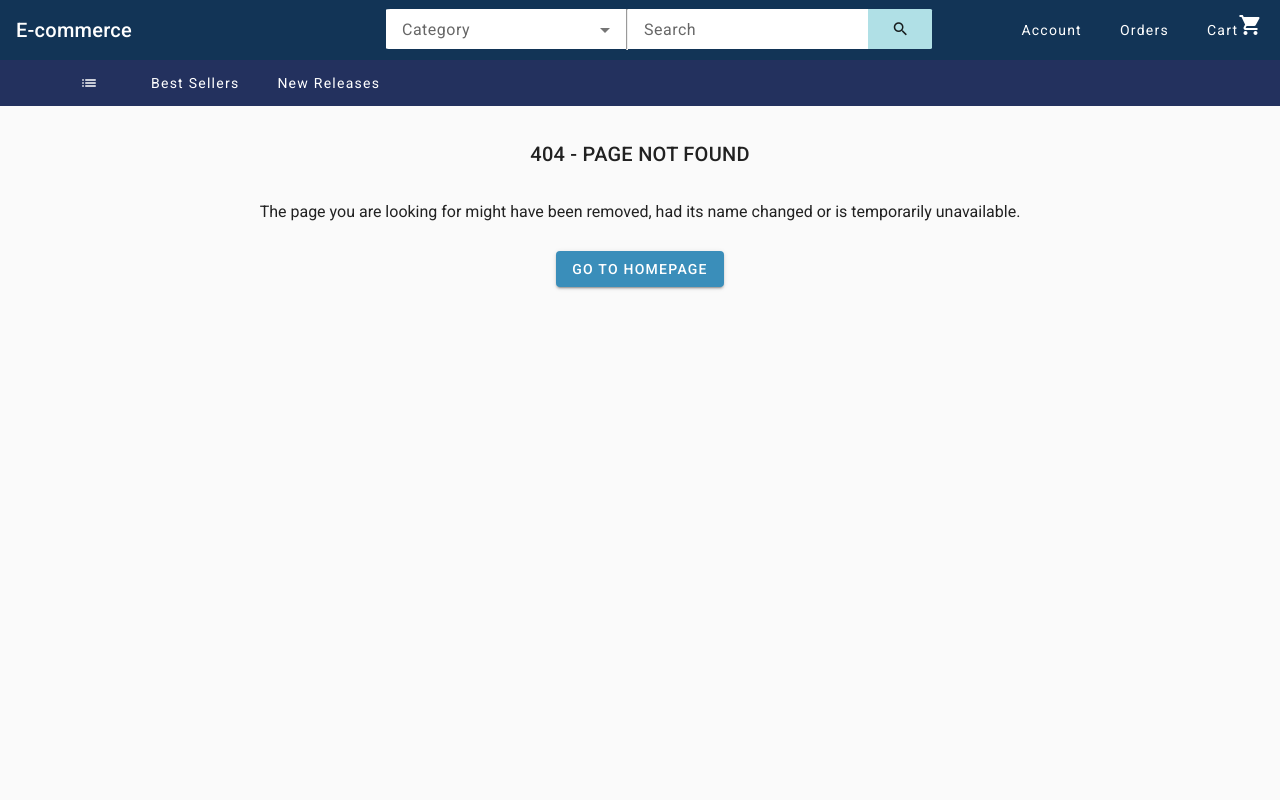
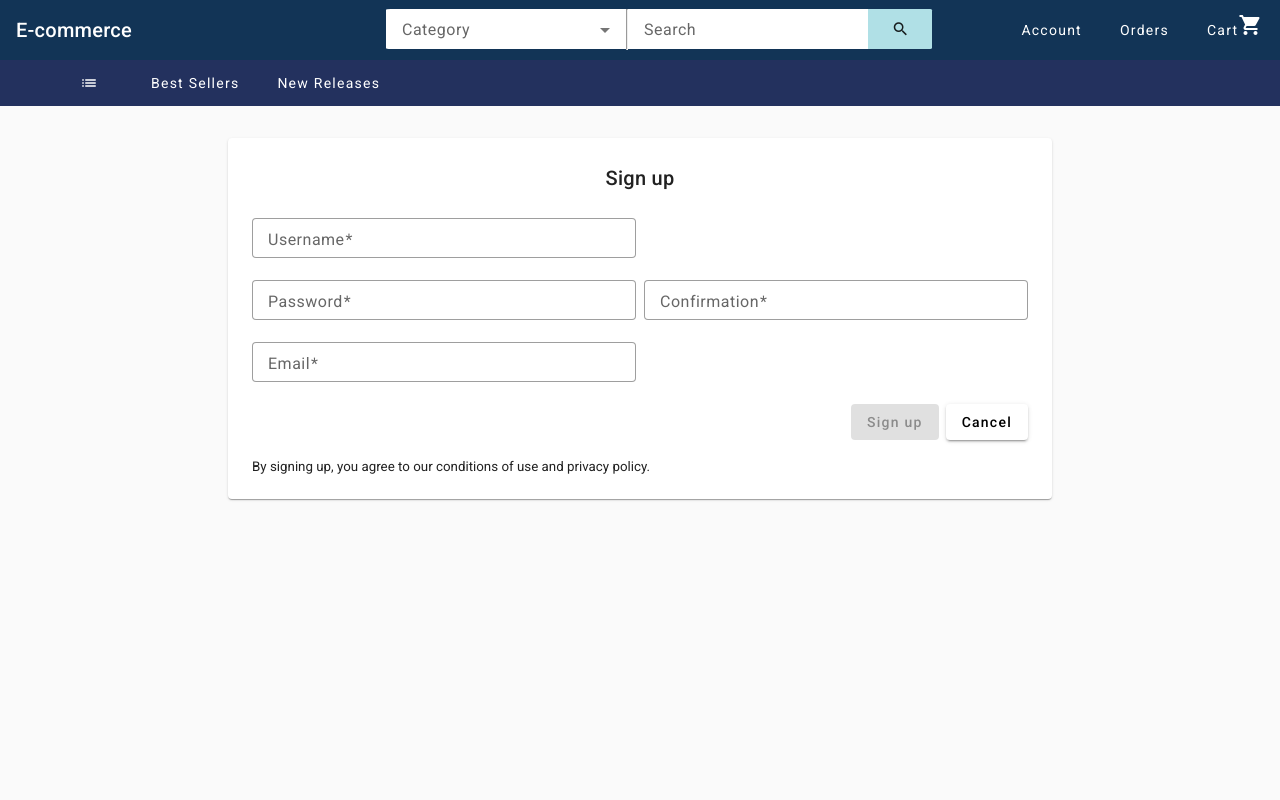
Before and after one commit to mph256/ECommerce-front, an Angular app: page /sign-up in a window 1280 px wide. Shown: the top 800 px of the page. Built offline with nearby package versions, Linux system fonts and the light colour scheme.

Commit message:
feat: add sign-up component

```diff
--- a/src/app/app-routing.module.ts
+++ b/src/app/app-routing.module.ts
@@ -2,6 +2,10 @@ import { NgModule } from '@angular/core';
 import { RouterModule, Routes } from '@angular/router';
 
 const routes: Routes = [
+  {
+    path: 'sign-up',
+    loadChildren: () => import('./sign-up/sign-up.module').then(m => m.SignUpModule)
+  },
   { path: '**',
     loadChildren: () => import('./page-not-found/page-not-found.module').then(m => m.PageNotFoundModule)
   }
--- /dev/null
+++ b/src/app/sign-up/components/sign-up/sign-up.component.html
@@ -0,0 +1,52 @@
+<div class="container">
+    <div class="row center-x">
+        <mat-card>
+            <mat-card-header>
+                <mat-card-title>Sign up</mat-card-title>
+            </mat-card-header>
+            <mat-card-content>
+                <form [formGroup]="signUpForm" class="form">
+                    <div class="form-row">
+                        <mat-form-field appearance="outline">
+                            <mat-label>Username</mat-label>
+                            <input type="text" minlength="3" maxlength="20" matInput [formControl]="usernameCtrl">
+                            <mat-error>{{ getFormControlErrorText(usernameCtrl) }}</mat-error>
+                        </mat-form-field>
+                    </div>
+                    <div class="form-row">
+                        <mat-form-field appearance="outline">
+                            <mat-label>Password</mat-label>
+                            <input type="password" minlength="3" maxlength="70" matInput [formControl]="passwordCtrl">
+                            <mat-error>{{ getFormControlErrorText(passwordCtrl) }}</mat-error>
+                        </mat-form-field>
+                        <mat-form-field appearance="outline">
+                            <mat-label>Confirmation</mat-label>
+                            <input type="password" minlength="3" maxlength="70" matInput [formControl]="confirmPasswordCtrl">
+                            <mat-error>{{ getFormControlErrorText(confirmPasswordCtrl) }}</mat-error>
+                        </mat-form-field>
+                    </div>
+                    <div class="form-row">
+                        <mat-form-field appearance="outline">
+                            <mat-label>Email</mat-label>
+                            <input type="email" matInput [formControl]="emailCtrl">
+                            <mat-error>{{ getFormControlErrorText(emailCtrl) }}</mat-error>
+                        </mat-form-field>
+                    </div>
+                    <div class="form-row form-message" *ngIf="message && !loading">
+                        <small>{{ message }}</small>
+                    </div>
+                    <div class="form-row form-actions">
+                        <button mat-raised-button (click)="onSignUp()" [disabled]="signUpForm.invalid || loading" [ngClass]="{ btn: signUpForm.valid && !loading }">Sign up</button>
+                        <button type="button" mat-raised-button (click)="onCancel()">Cancel</button>
+                    </div>
+                    <div class="form-row form-spinner" *ngIf="loading">
+                        <mat-progress-spinner mode="indeterminate"></mat-progress-spinner>
+                    </div>
+                </form>
+                <p>
+                    <small>By signing up, you agree to our conditions of use and privacy policy.</small>
+                </p>
+            </mat-card-content>
+        </mat-card>
+    </div>
+</div>
--- /dev/null
+++ b/src/app/sign-up/components/sign-up/sign-up.component.scss
@@ -0,0 +1,71 @@
+.container {
+    margin: 2em;
+}
+
+.row, .form-row {
+    display: flex;
+}
+
+.center-x {
+    justify-content: center;
+}
+
+.form {
+
+    .form-row mat-form-field:nth-child(2) {
+        margin-left: .5em;
+    }
+
+    .form-message {
+        justify-content: center;
+        color: #e74c3c;
+        margin: -.5em 0 1em;
+    }
+
+    .form-actions {
+        justify-content: end;
+    }
+
+    .form-actions button:nth-child(2) {
+        margin-left: .5em;
+    }
+
+    .form-spinner {
+        justify-content: center;
+        margin-top: 1.5em;
+    }
+
+    .btn {
+        background-color: #3a8eba;
+        color: #ffffff;
+    }
+
+    ::ng-deep .mat-mdc-text-field-wrapper {
+        height: 2.5em;
+    }
+
+    ::ng-deep .mat-mdc-form-field:not(.mat-form-field-disabled) .mat-mdc-floating-label.mdc-floating-label {
+        padding-bottom: 16px;
+    }
+
+    ::ng-deep .mat-mdc-text-field-wrapper.mdc-text-field--outlined .mat-mdc-form-field-infix {
+        padding-top: 9px;
+    }
+
+    mat-form-field  {
+        width: 24em;
+    }
+
+}
+
+mat-card {
+
+    width: 51.5em;
+    padding: .5em;
+
+    mat-card-header {
+        justify-content: center;
+        margin-bottom: 1.5em;
+    }
+
+}
--- /dev/null
+++ b/src/app/sign-up/components/sign-up/sign-up.component.ts
@@ -0,0 +1,131 @@
+import { Component, OnInit } from '@angular/core';
+import { FormBuilder, FormGroup, FormControl, Validators, AbstractControl } from '@angular/forms';
+import { Router } from '@angular/router';
+import { HttpErrorResponse } from '@angular/common/http';
+
+import { catchError, finalize, tap } from 'rxjs/operators';
+
+import { confirmEqualValidator } from '../../../shared/validators/confirm-equal.validator';
+
+import { AuthService } from '../../../shared/services/auth/auth.service';
+import { CartService } from '../../../shared/services/cart/cart.service';
+
+@Component({
+  selector: 'app-sign-up',
+  templateUrl: './sign-up.component.html',
+  styleUrls: ['./sign-up.component.scss']
+})
+export class SignUpComponent implements OnInit {
+
+  signUpForm!: FormGroup;
+
+  usernameCtrl!: FormControl;
+  passwordCtrl!: FormControl;
+  confirmPasswordCtrl!: FormControl;
+  emailCtrl!: FormControl;
+
+  loading = false;
+
+  message!: string;
+
+  constructor(private formBuilder: FormBuilder, private router: Router, private authService: AuthService, private cartService: CartService) { }
+
+  ngOnInit(): void {
+
+    if(this.authService.isAuthenticated())
+      this.router.navigateByUrl('/home');
+    else
+      this.initForm();
+
+  }
+
+  initForm(): void {
+
+    this.usernameCtrl = this.formBuilder.control(null, [Validators.required, Validators.pattern('^[^\\s]*$'), Validators.minLength(3), Validators.maxLength(20)]);
+    this.passwordCtrl = this.formBuilder.control(null, [Validators.required, Validators.minLength(8), Validators.maxLength(70)]);
+    this.confirmPasswordCtrl = this.formBuilder.control(null, Validators.required);
+    this.emailCtrl = this.formBuilder.control(null, [Validators.required, Validators.email]);
+
+    this.signUpForm = this.formBuilder.group({
+      username: this.usernameCtrl,
+      password: this.passwordCtrl,
+      confirmPassword: this.confirmPasswordCtrl,
+      email: this.emailCtrl
+    },
+    { validators: [confirmEqualValidator('password', 'confirmPassword')],
+      updateOn: 'blur'
+    });
+
+    this.signUpForm.statusChanges.pipe(
+      tap(status => {
+
+        if(status === 'INVALID' && this.passwordCtrl.value && this.confirmPasswordCtrl.value && this.signUpForm.hasError('confirmEqual'))
+          this.confirmPasswordCtrl.setErrors({ 'confirmEqual': true });
+
+        if(!this.signUpForm.hasError('confirmEqual') && this.confirmPasswordCtrl.value)
+          this.confirmPasswordCtrl.setErrors(null);
+
+      })
+    ).subscribe();
+
+  }
+
+  getFormControlName(control: AbstractControl): string | null {
+    return Object.entries(control.parent?.controls ?? []).find(([_, value]) => value === control)?.[0] ?? null;
+  }
+
+  getFormControlErrorText(ctrl: AbstractControl): string {
+
+    if(ctrl.hasError('required'))
+      return 'This field is required';
+    else if(ctrl.hasError('pattern'))
+      return 'Your username is invalid';
+    else if(ctrl.hasError('confirmEqual'))
+      return 'Your passwords must match';
+    else if(ctrl.hasError('email'))
+      return 'Your email is invalid';
+    else if(ctrl.hasError('minlength') || ctrl.hasError('maxlength')) {
+
+      if('username' === this.getFormControlName(ctrl))
+        return 'Your username must be between 3 and 20 characters long';
+      else
+        return 'Your password must be between 8 and 70 characters long';
+
+    } else
+      return 'This field contains an error';
+
+  }
+
+  handleError(error: HttpErrorResponse): never {
+
+    if(409 === error.status)
+      this.message = 'Username or email already in use';
+    else
+      this.message = 'An error has occurred';
+
+    setTimeout(() => {
+      this.message = '';
+    }, 5000);
+
+    throw error;
+
+  }
+
+  onSignUp(): void {
+
+    this.loading = true;
+
+    this.authService.signUp(this.signUpForm.value.username, this.signUpForm.value.password, this.signUpForm.value.confirmPassword, this.signUpForm.value.email).pipe(
+      tap(() => this.cartService.updateCart(this.signUpForm.value.username)),
+      tap(() => this.router.navigateByUrl('/home')),
+      catchError(error => this.handleError(error)),
+      finalize(() => this.loading = false)
+    ).subscribe();
+
+  }
+
+  onCancel(): void {
+    this.router.navigateByUrl('/sign-in');
+  }
+
+}
--- a/src/app/sign-up/sign-up-routing.module.ts
+++ b/src/app/sign-up/sign-up-routing.module.ts
@@ -1,7 +1,11 @@
 import { NgModule } from '@angular/core';
 import { RouterModule, Routes } from '@angular/router';
 
-const routes: Routes = [];
+import { SignUpComponent } from './components/sign-up/sign-up.component';
+
+const routes: Routes = [
+  { path: '', component: SignUpComponent }
+];
 
 @NgModule({
   imports: [
--- a/src/app/sign-up/sign-up.module.ts
+++ b/src/app/sign-up/sign-up.module.ts
@@ -5,8 +5,12 @@ import { ReactiveFormsModule } from '@angular/forms';
 import { SignUpRoutingModule } from './sign-up-routing.module';
 import { SharedModule } from '../shared/shared.module';
 
+import { SignUpComponent } from './components/sign-up/sign-up.component';
+
 @NgModule({
-  declarations: [],
+  declarations: [
+    SignUpComponent
+  ],
   imports: [
     CommonModule,
     ReactiveFormsModule,
```
Also changed, not shown: 1 other file (tests, documents, lock files or other folders).
